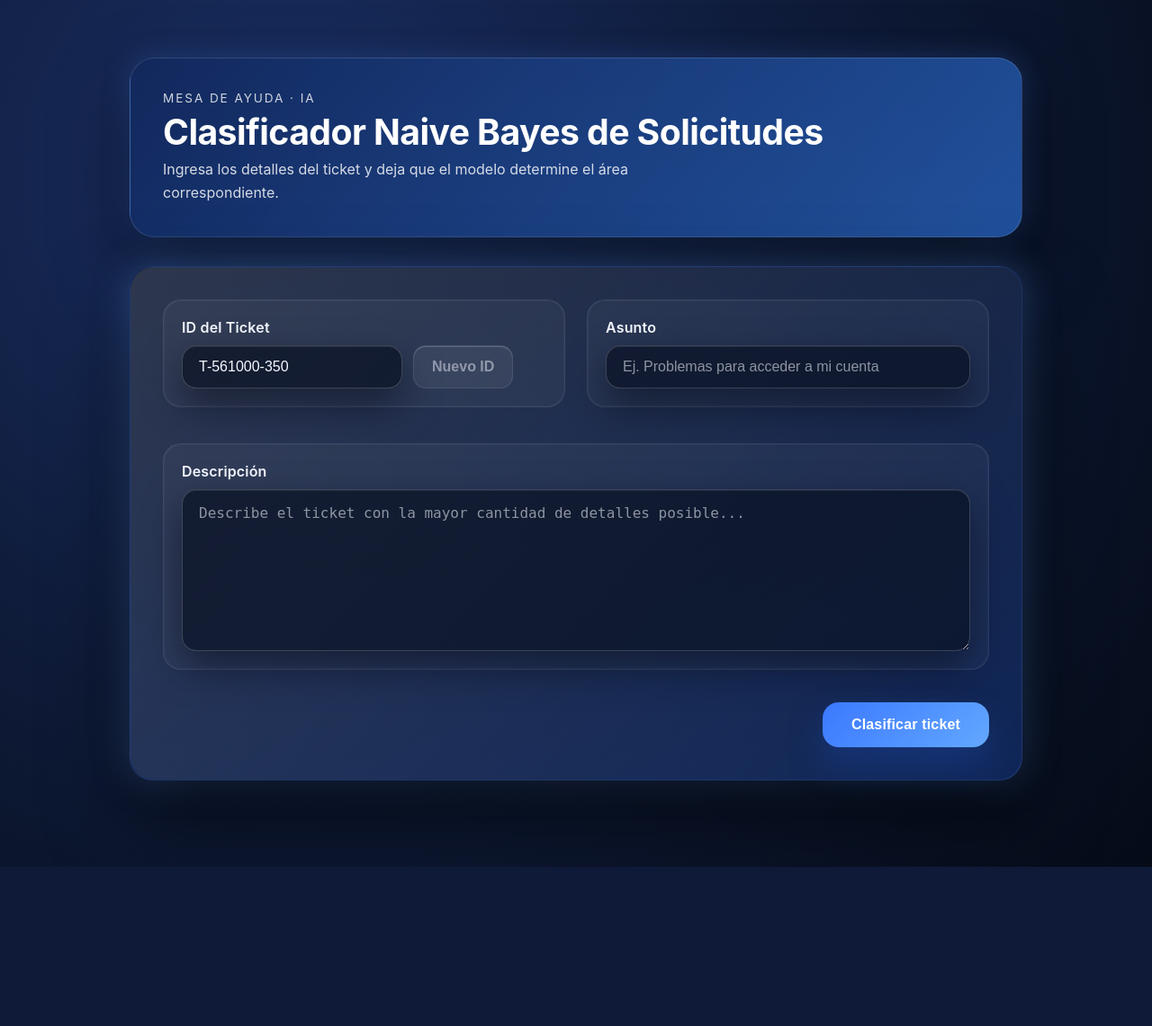
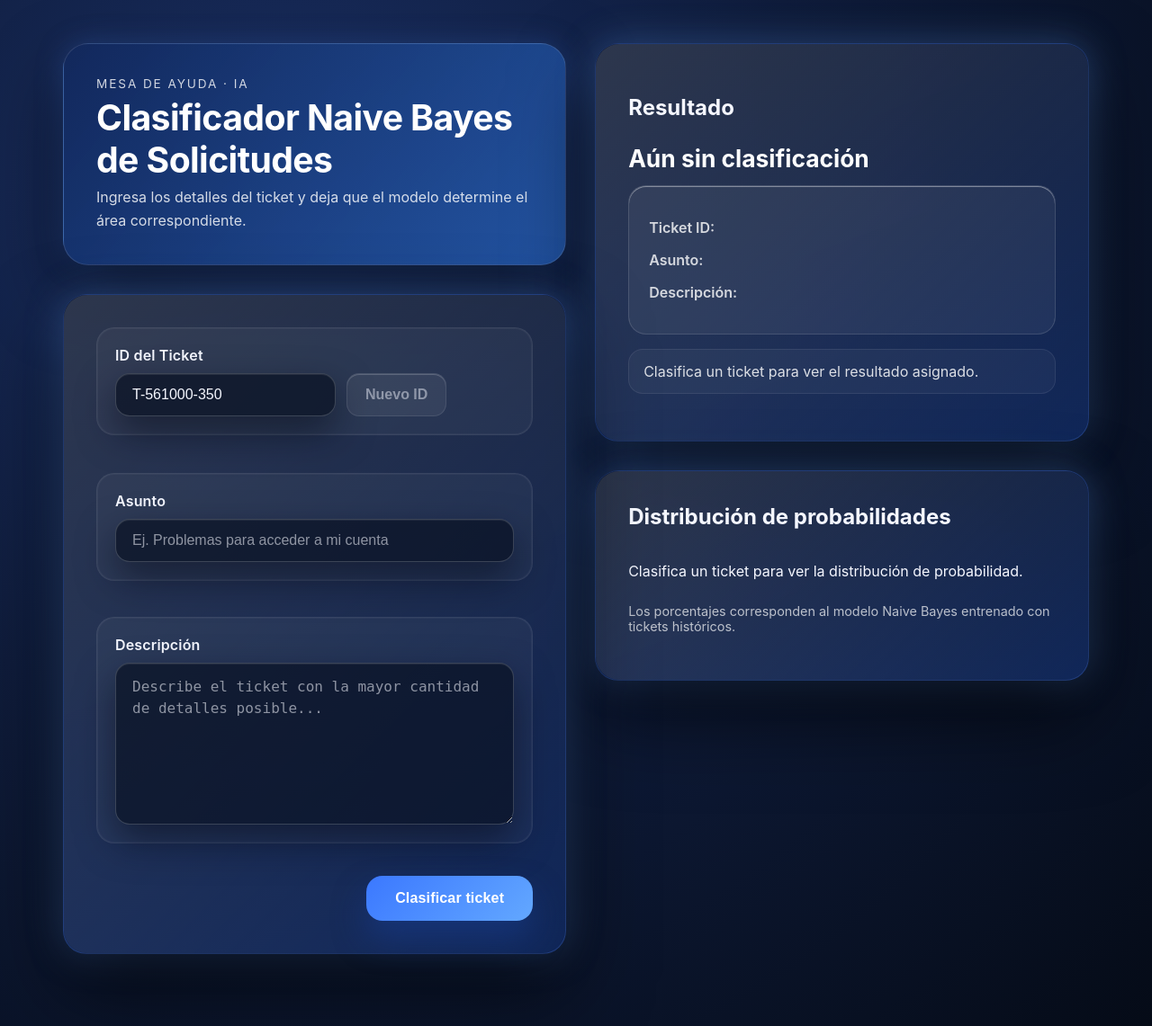
Before and after one commit to OJortizp/Proyecto-1-IA-2026, a Flask app: page / in a window 1280 px wide. Shown: the whole page at 90% size. Before the commit the page ends 964 px from the top, so only its background shows below. Run offline with Flask 3, Linux system fonts and the light colour scheme; parts of the project's set-up code (start-up, migrations or seed data) failed here and were passed over.

Commit message:
mejoras frontend 4

```diff
--- a/static/app.js
+++ b/static/app.js
@@ -14,6 +14,14 @@ const resultDescription = document.getElementById('resultDescription');
 const probabilitiesSection = document.getElementById('probabilitiesSection');
 const insightsColumn = document.getElementById('insightsColumn');
 const probabilitiesChart = document.getElementById('probabilitiesChart');
+const probabilitiesPlaceholder = 'Clasifica un ticket para ver la distribución de probabilidad.';
+const defaultResultState = {
+    category: 'Aún sin clasificación',
+    ticketId: '',
+    subject: '',
+    description: '',
+    details: 'Clasifica un ticket para ver el resultado asignado.'
+};
 
 function generateTicketId() {
     const timestamp = Date.now().toString().slice(-6);
@@ -31,9 +39,19 @@ function unlockTicketGeneration() {
     refreshIdBtn.title = 'Genera un nuevo ID para cargar otro ticket.';
 }
 
+function resetResultCard() {
+    resultCategory.textContent = defaultResultState.category;
+    resultTicketId.textContent = defaultResultState.ticketId;
+    resultSubject.textContent = defaultResultState.subject;
+    resultDescription.textContent = defaultResultState.description;
+    resultDetails.textContent = defaultResultState.details;
+}
+
 function assignNewTicketId() {
     ticketIdInput.value = generateTicketId();
     lockTicketGeneration();
+    resetResultCard();
+    resetProbabilities();
 }
 
 function clearFormFields() {
@@ -58,13 +76,15 @@ function ensureInsightsVisible() {
     }
 }
 
+function showProbabilitiesPlaceholder() {
+    if (!probabilitiesChart) {
+        return;
+    }
+    probabilitiesChart.innerHTML = `<p class="empty-state">${probabilitiesPlaceholder}</p>`;
+}
+
 function resetProbabilities() {
-    if (probabilitiesChart) {
-        probabilitiesChart.innerHTML = '';
-    }
-    if (probabilitiesSection) {
-        probabilitiesSection.classList.add('hidden');
-    }
+    showProbabilitiesPlaceholder();
 }
 
 function formatPercentage(value) {
--- a/static/styles.css
+++ b/static/styles.css
@@ -25,9 +25,9 @@ body {
 }
 
 main.container {
-    max-width: 1040px;
+    max-width: 1180px;
     margin: 0 auto;
-    padding: 64px 24px 96px;
+    padding: 48px 20px 80px;
     position: relative;
 }
 
@@ -39,7 +39,7 @@ main.container {
 }
 
 .grid-column {
-    flex: 1 1 min(420px, 100%);
+    flex: 1 1 min(480px, 100%);
     display: flex;
     flex-direction: column;
     gap: 32px;
@@ -47,6 +47,7 @@ main.container {
 
 .main-column {
     order: 1;
+    flex-grow: 1.15;
 }
 
 .insights-column {
--- a/templates/index.html
+++ b/templates/index.html
@@ -9,22 +9,24 @@
 <body>
     <main class="container">
         <div class="grid-layout">
-            <div id="insightsColumn" class="grid-column insights-column hidden">
-                <section id="resultSection" class="card hidden">
+            <div id="insightsColumn" class="grid-column insights-column">
+                <section id="resultSection" class="card">
                     <h2>Resultado</h2>
-                    <p id="resultCategory" class="result-category"></p>
+                    <p id="resultCategory" class="result-category">Aún sin clasificación</p>
                     <div class="result-meta">
                         <p><span class="result-label">Ticket ID:</span> <span id="resultTicketId"></span></p>
                         <p><span class="result-label">Asunto:</span> <span id="resultSubject"></span></p>
                         <p><span class="result-label">Descripción:</span></p>
                         <p id="resultDescription" class="result-text"></p>
                     </div>
-                    <p id="resultDetails" class="result-details"></p>
+                    <p id="resultDetails" class="result-details">Clasifica un ticket para ver el resultado asignado.</p>
                 </section>
 
-                <section id="probabilitiesSection" class="card hidden probabilities-card">
+                <section id="probabilitiesSection" class="card probabilities-card">
                     <h2>Distribución de probabilidades</h2>
-                    <div id="probabilitiesChart" class="probabilities-chart"></div>
+                    <div id="probabilitiesChart" class="probabilities-chart">
+                        <p class="empty-state">Clasifica un ticket para ver la distribución de probabilidad.</p>
+                    </div>
                     <p class="probabilities-note">Los porcentajes corresponden al modelo Naive Bayes entrenado con tickets históricos.</p>
                 </section>
             </div>
```
